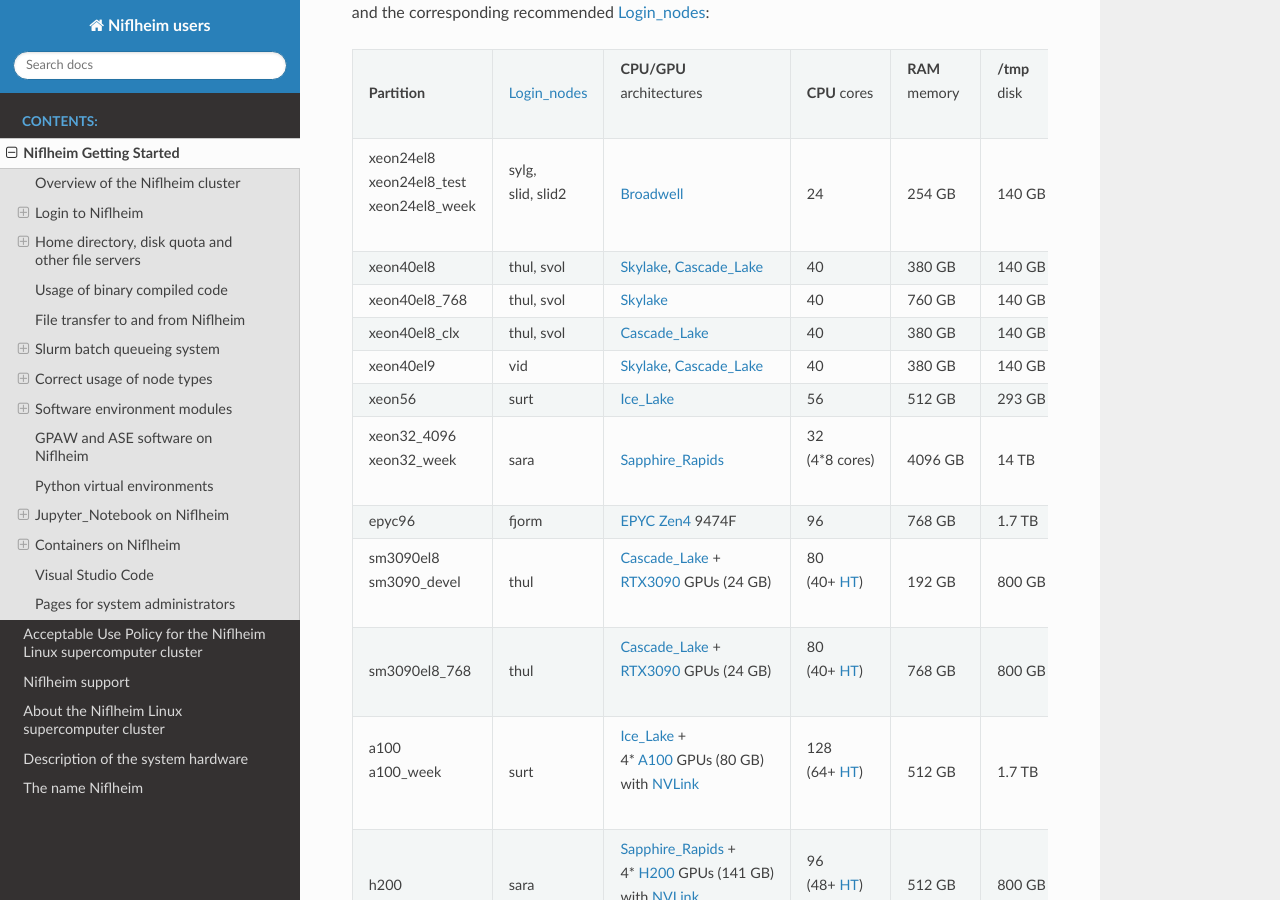
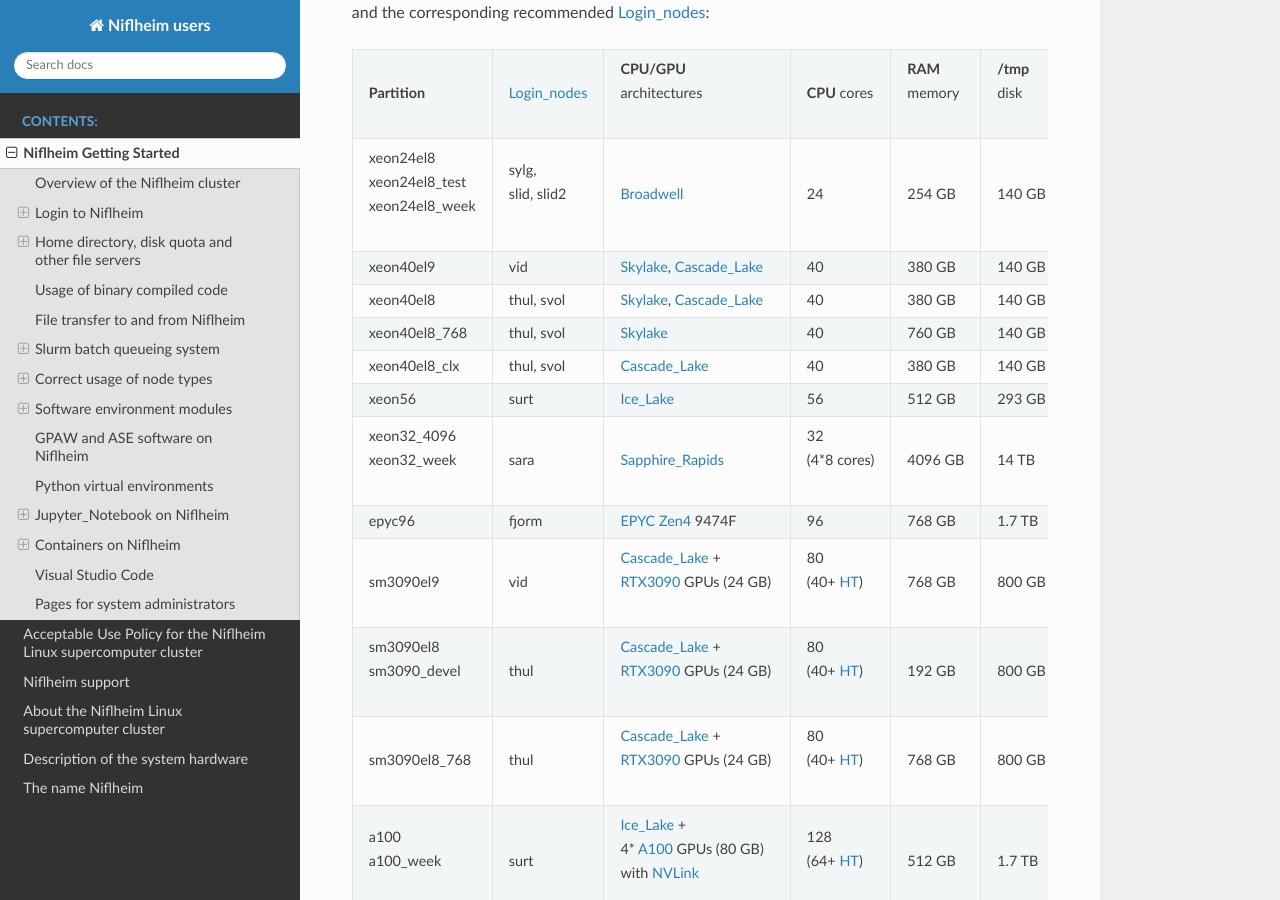
Before and after one commit to OleHolmNielsen/Niflheim_users, a Sphinx documentation site: the page built from docs/Niflheim_Getting_Started.rst, in a window 1280 px wide and 900 px high, scrolled down 5801 px. Built offline with Sphinx 7.4.7 and the Read the Docs theme 3.1.0, drawn with Linux system fonts in a browser that asks for light colours.

Commit message:
Added sm3090el9 partition

```diff
--- a/docs/Niflheim_Getting_Started.rst
+++ b/docs/Niflheim_Getting_Started.rst
@@ -324,6 +324,12 @@ Niflheim contains a number of node partitions with different types of CPU archit
     - 24
     - 254 GB
     - 140 GB
+  * - xeon40el9
+    - vid
+    - Skylake_, Cascade_Lake_
+    - 40
+    - 380 GB
+    - 140 GB
   * - xeon40el8
     - thul, svol
     - Skylake_, Cascade_Lake_
@@ -368,6 +368,14 @@ Niflheim contains a number of node partitions with different types of CPU archit
     - 96
     - 768 GB
     - 1.7 TB
+  * - sm3090el9
+    - vid
+    - | Cascade_Lake_ +
+      | RTX3090_ GPUs (24 GB)
+    - | 80
+      | (40+ HT_)
+    - 768 GB
+    - 800 GB
   * - | sm3090el8
       | sm3090_devel
     - thul
```
Also changed, not shown: other parts of docs/Niflheim_Getting_Started.rst (+0 -6 lines).
